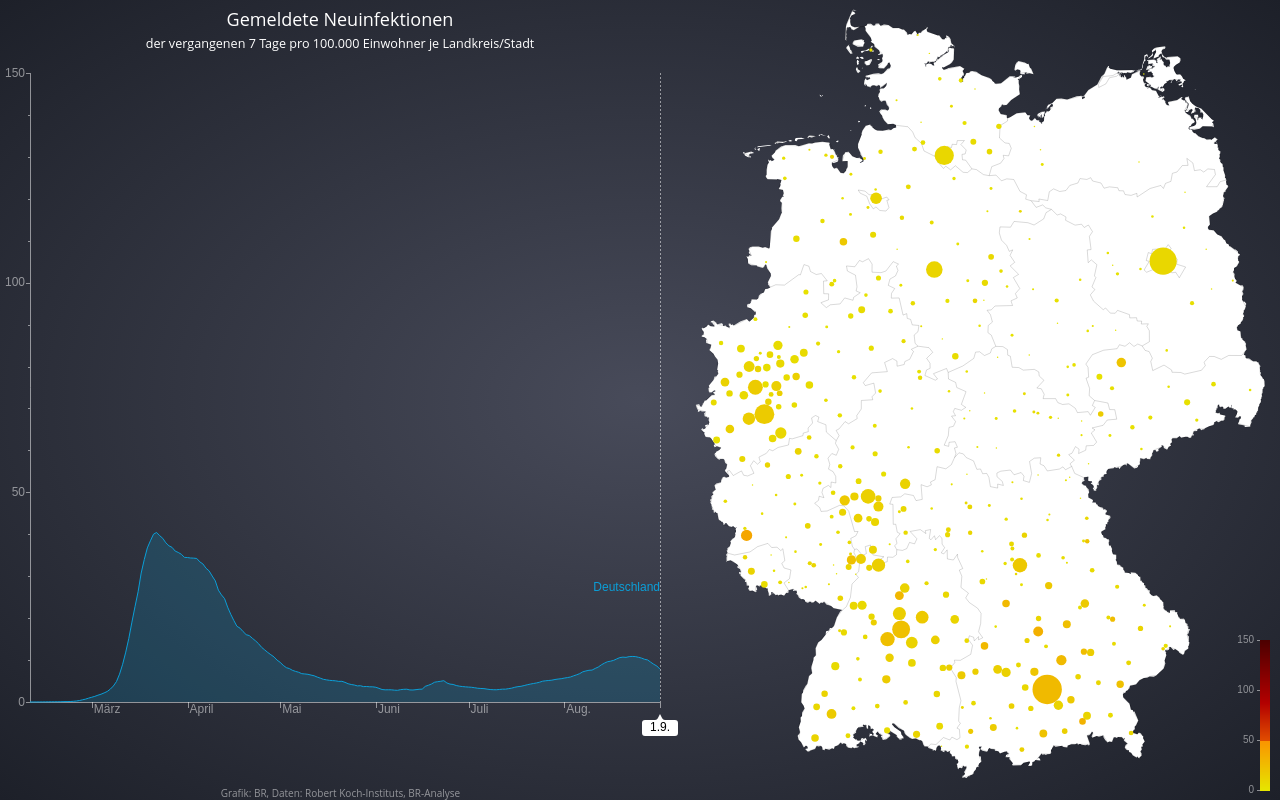
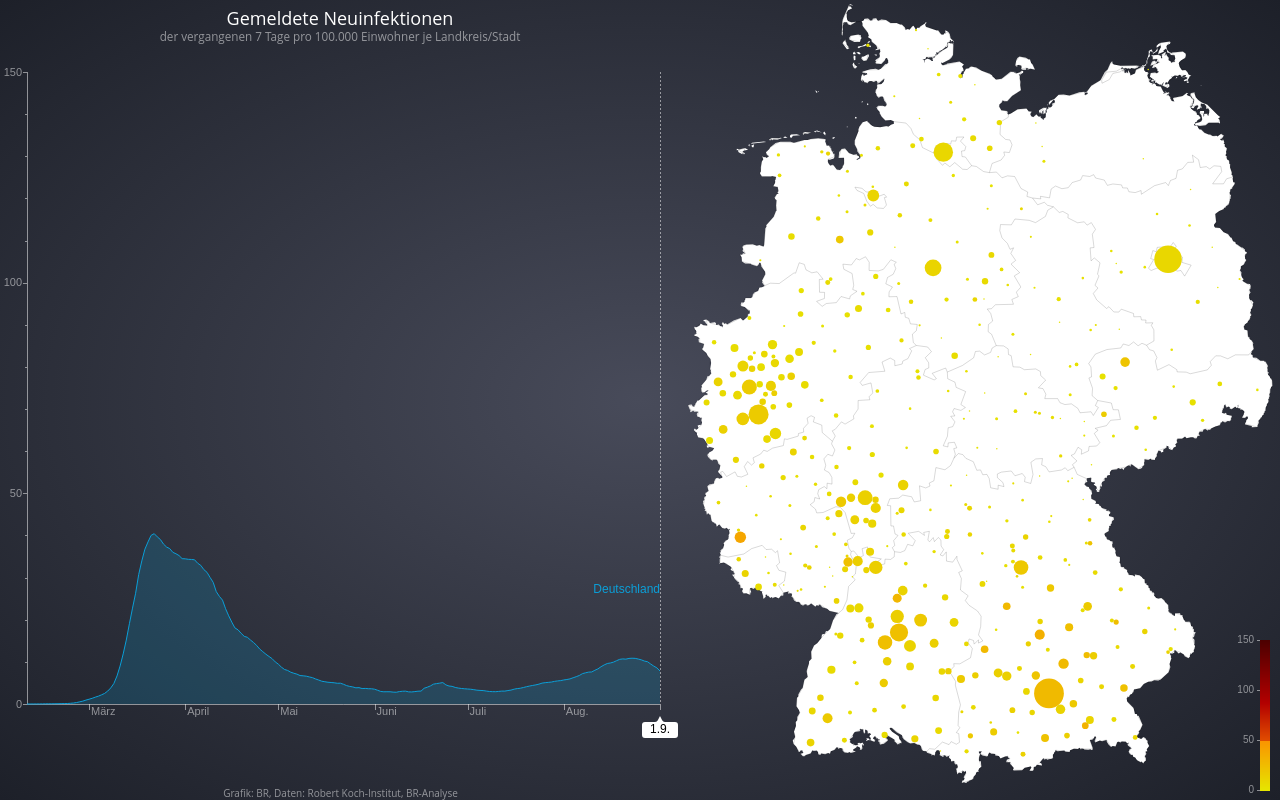
Before and after one commit to br-data/corona-deutschland-karte, a website: page docs/index.html in a window 1280 px wide. Drawn offline with Linux system fonts and the light colour scheme.

Commit message:
close #38

```diff
--- a/docs/index.html
+++ b/docs/index.html
@@ -13,13 +13,13 @@
 <body>
 	<div id="wrapper">
 		<div id="headline" class="container">
-			Gemeldete Neuinfektionen<br>
-			<span style="font-size: 0.7em">der vergangenen 7 Tage pro 100.000 Einwohner je Landkreis/Stadt</span>
+			<p>Gemeldete Neuinfektionen</p>
+			<p class="small">der vergangenen 7 Tage pro 100.000 Einwohner je Landkreis/Stadt</p>
 		</div>
 		<div id="chartContainer" class="container"></div>
 		<div id="mapContainer" class="container"></div>
 		<div id="footer" class="container">Grafik: BR, Daten:
-			<a href="https://npgeo-corona-npgeo-de.hub.arcgis.com/datasets/dd4580c810204019a7b8eb3e0b329dd6_0">Robert Koch-Instituts</a>,
+			<a href="https://npgeo-corona-npgeo-de.hub.arcgis.com/datasets/dd4580c810204019a7b8eb3e0b329dd6_0">Robert Koch-Institut</a>,
 			<a href="https://github.com/br-data/2020-second-wave">BR-Analyse</a>
 		</div>
 		<div id="finger" class="container">
--- a/docs/script/main.css
+++ b/docs/script/main.css
@@ -39,9 +39,18 @@ body {
 	top: 0.5rem;
 	left: 0px;
 	width: calc(100vw - 75vh);
-	line-height: 1.2em;
+	line-height: 1em;
+	font-size: min(4vw, 18px);
+}
+
+#headline p {
 	text-align: center;
-	font-size: min(3.5vw, 18px);
+	margin: 0;
+}
+
+#headline p.small {
+	font-size: 0.65em;
+	opacity: 0.5;
 }
 
 #chartContainer {
@@ -104,7 +113,7 @@ body {
 		top: 40vw;
 		width: 100vw;
 		height: auto;
-		bottom: 1rem;
+		bottom: 0;
 	}
 	#footer {
 		text-align: center;
--- a/docs/script/main.js
+++ b/docs/script/main.js
@@ -102,8 +102,8 @@ $(function () {
 
 		function relayout(opt) {
 			retina = opt.retina;
-			zoomX = 0.99*opt.width/2;
-			zoomY = 0.74*opt.height/2;
+			zoomX = 1.03*opt.width/2;
+			zoomY = 0.75*opt.height/2;
 			if (zoomX > zoomY) {
 				zoomX = Math.sqrt(zoomX*zoomY);
 			} else {
@@ -392,9 +392,9 @@ $(function () {
 		function relayout(opt) {
 			retina = opt.retina;
 			paddingTop = 10*opt.retina;
-			paddingLeft = 30*opt.retina;
+			paddingLeft = 27*opt.retina;
 			paddingRight = 20*opt.retina;
-			paddingBottom = 35*opt.retina;
+			paddingBottom = 34*opt.retina;
 
 			let w = opt.width - paddingLeft - paddingRight;
 			let h = opt.height - paddingTop - paddingBottom;
@@ -436,7 +436,7 @@ $(function () {
 
 			ctx.fillStyle = baseColor;
 			ctx.strokeStyle = baseColor;
-			ctx.font = 12*opt.retina + 'px sans-serif';
+			ctx.font = 11*opt.retina + 'px sans-serif';
 
 			ctx.beginPath();
 
```
